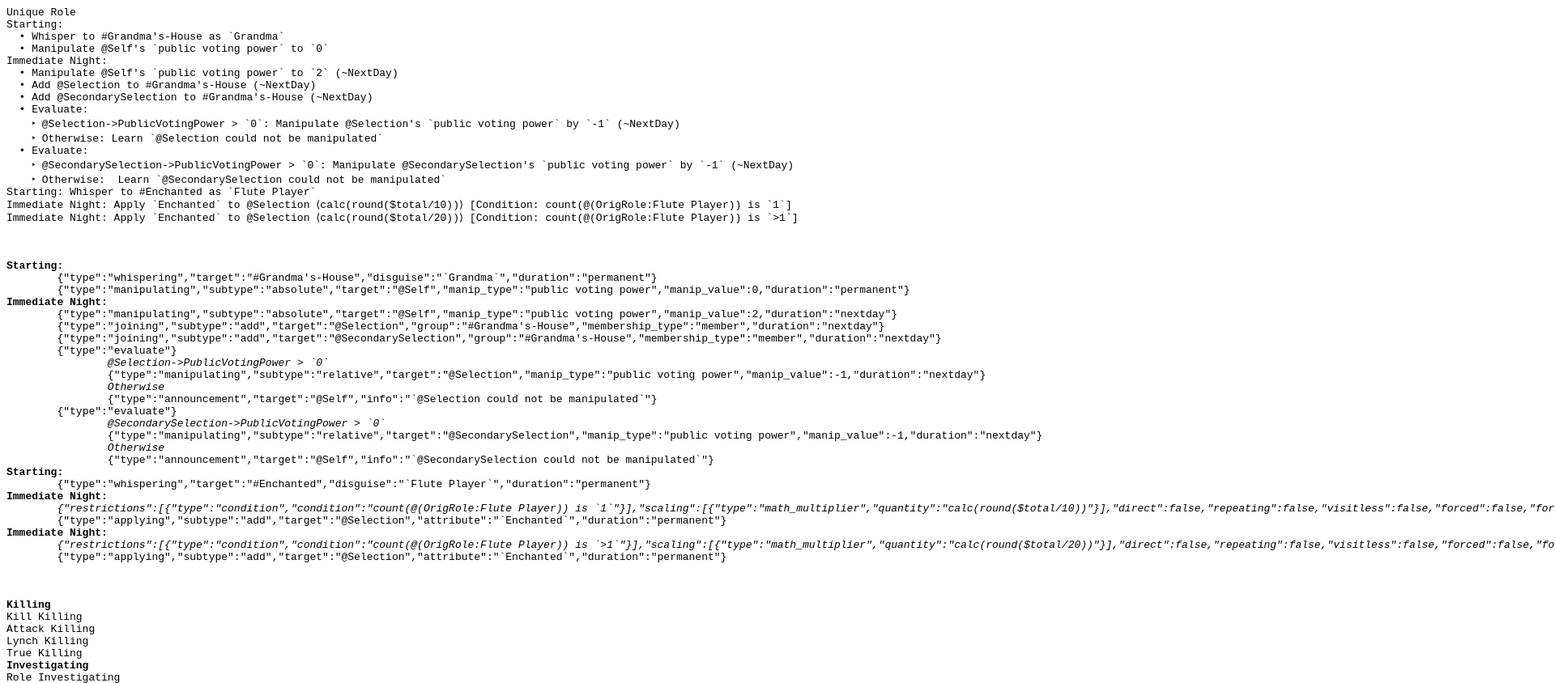
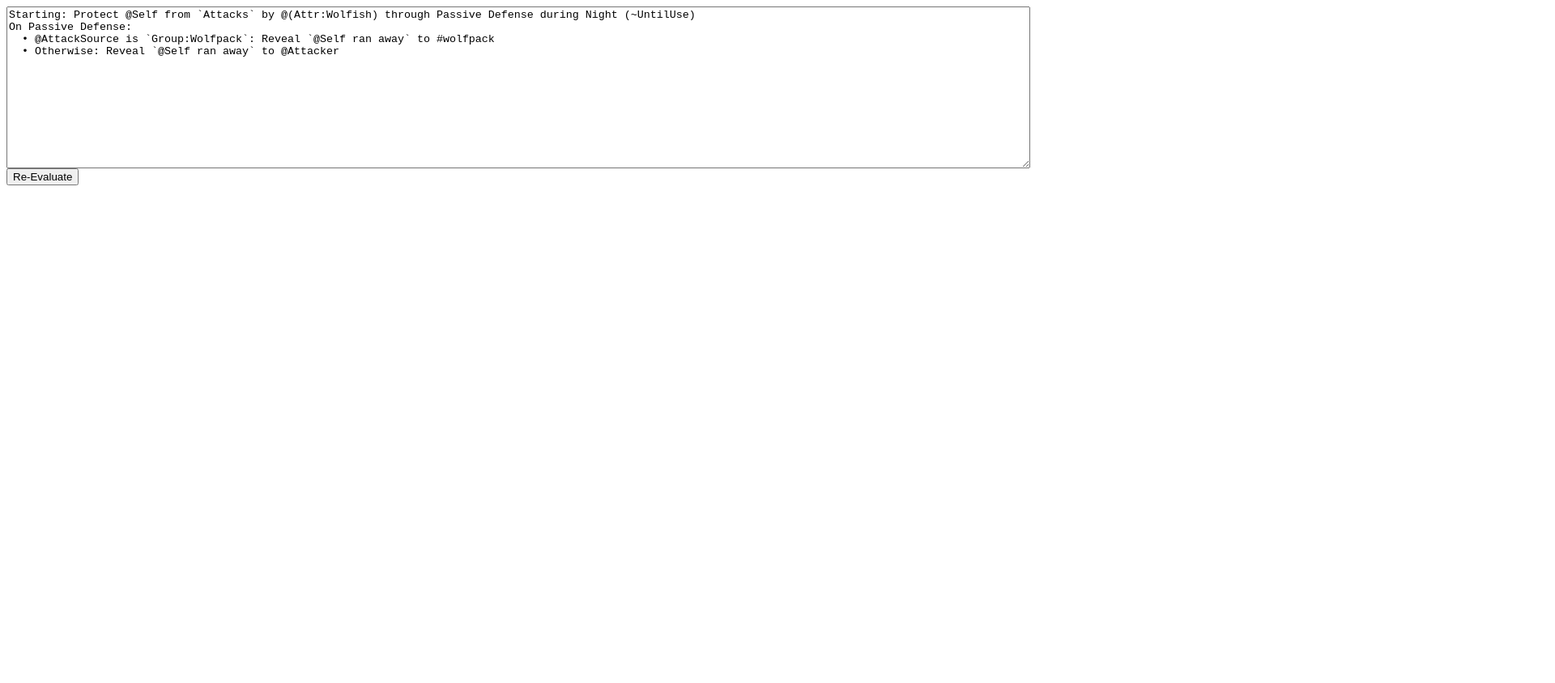
Before and after one commit to WerewolvesRevamped/WWR-Parser, a plain HTML site: page index.html in a window 1280 px wide. Shown: the top 844 px of the page at 81% size, 1920 px wide, since content can reach past the window. After the commit the page ends 800 px from the top, so only its background shows below. Drawn offline with Linux system fonts and the light colour scheme.

Commit message:
added user interface

```diff
--- a/index.html
+++ b/index.html
@@ -5,13 +5,28 @@
 </head>
 <body>
 
-<div class="input">
-</div>
+<textarea class="input" style="width:100%;height:200px">Starting: Protect @Self from `Attacks` by @(Attr:Wolfish) through Passive Defense during Night (~UntilUse)
+On Passive Defense:
+  • @AttackSource is `Group:Wolfpack`: Reveal `@Self ran away` to #wolfpack
+  • Otherwise: Reveal `@Self ran away` to @Attacker
+</textarea><br>
+
+<button onclick="roleTest(document.getElementsByClassName('input')[0].value.replace(/<\/>/g,'~'))">Re-Evaluate</button>
 
 <br>
 
-<div class="output">
+<div class="output" style="overflow-wrap: break-word;">
 </div>
+
+<style>
+.output > pre {
+    overflow-wrap: break-word;
+    width: 100vw;
+    left:0;
+    right:0;margin: 0px -100%;
+padding: 0 100%;
+}
+</style>
 
 <br>
 
--- a/script.js
+++ b/script.js
@@ -1,7 +1,11 @@
-let input = "Unique Role\nStarting:\n  • Whisper to #Grandma's-House as `Grandma`\n  • Manipulate @Self's `public voting power` to `0`\nImmediate Night:\n  • Manipulate @Self's `public voting power` to `2` (~NextDay)\n  • Add @Selection to #Grandma's-House (~NextDay)\n  • Add @SecondarySelection to #Grandma's-House (~NextDay)\n  • Evaluate:\n    ‣ @Selection->PublicVotingPower > `0`: Manipulate @Selection's `public voting power` by `-1` (~NextDay)\n    ‣ Otherwise: Learn `@Selection could not be manipulated`\n  • Evaluate:\n    ‣ @SecondarySelection->PublicVotingPower > `0`: Manipulate @SecondarySelection's `public voting power` by `-1` (~NextDay)\n    ‣ Otherwise:  Learn `@SecondarySelection could not be manipulated`\nStarting: Whisper to #Enchanted as `Flute Player`\nImmediate Night: Apply `Enchanted` to @Selection ⟨calc(round($total/10))⟩ [Condition: count(@(OrigRole:Flute Player)) is `1`]\nImmediate Night: Apply `Enchanted` to @Selection ⟨calc(round($total/20))⟩ [Condition: count(@(OrigRole:Flute Player)) is `>1`]";
+//let firstInput = "Unique Role\nStarting:\n  • Whisper to #Grandma's-House as `Grandma`\n  • Manipulate @Self's `public voting power` to `0`\nImmediate Night:\n  • Manipulate @Self's `public voting power` to `2` (~NextDay)\n  • Add @Selection to #Grandma's-House (~NextDay)\n  • Add @SecondarySelection to #Grandma's-House (~NextDay)\n  • Evaluate:\n    ‣ @Selection->PublicVotingPower > `0`: Manipulate @Selection's `public voting power` by `-1` (~NextDay)\n    ‣ Otherwise: Learn `@Selection could not be manipulated`\n  • Evaluate:\n    ‣ @SecondarySelection->PublicVotingPower > `0`: Manipulate @SecondarySelection's `public voting power` by `-1` (~NextDay)\n    ‣ Otherwise:  Learn `@SecondarySelection could not be manipulated`\nStarting: Whisper to #Enchanted as `Flute Player`\nImmediate Night: Apply `Enchanted` to @Selection ⟨calc(round($total/10))⟩ [Condition: count(@(OrigRole:Flute Player)) is `1`]\nImmediate Night: Apply `Enchanted` to @Selection ⟨calc(round($total/20))⟩ [Condition: count(@(OrigRole:Flute Player)) is `>1`]";
 
 window.onload = (event) => {
-    document.getElementsByClassName("input")[0].innerHTML = "<pre>" + input + "</pre>";
+    //roleTest(firstInput);
+};
+
+function roleTest(input) {
+    //document.getElementsByClassName("input")[0].innerHTML = "<pre>" + input + "</pre>";
 
     let abilityNames = abilitySubtype.substr(2, abilitySubtype.length - 3).split("|(").map(el => {
         let split = el.split(") ");
@@ -19,15 +23,8 @@ window.onload = (event) => {
 
     console.log(JSON.stringify(parsedRole));
     pretty = parsedRole.triggers.map(el => "<b>" + el.trigger + ":</b>\n\t" + (el.parameters?"<i>"+JSON.stringify(el.parameters)+"</i>\n\t":"") + el.abilities.map(el2 => { if(el2.sub_abilities) { let sa = el2.sub_abilities; delete el2.sub_abilities; return JSON.stringify(el2) + "\n\t\t" + sa.map(el3 => "<i>"+ el3.condition + "</i>\n\t\t" + JSON.stringify(el3.ability)).join("\n\t\t") } else { return JSON.stringify(el2); } }).join("\n\t") + "\n").join("");
-    document.getElementsByClassName("output")[0].innerHTML = "<pre>" + pretty + "</pre>";
-};
-
-
-
-
-let name = "";
-let unique = false;
-let triggers = [];
+    document.getElementsByClassName("output")[0].innerHTML = pretty.replace(/\n/g,"<br>").replace(/\t/g,"&nbsp;&nbsp;&nbsp;&nbsp;&nbsp;&nbsp;&nbsp;&nbsp;&nbsp;&nbsp;&nbsp;&nbsp;&nbsp;&nbsp;&nbsp;&nbsp;");
+}
 
 let actionTimings = ["Start Night","End Night","Start Day","End Day","Immediate Night","Immediate Day","End Phase","Start Phase","Immediate"];
 let passiveTriggers = ["Passive", "Passive End Day", "Passive End Night", "Passive Start Day", "Passive Start Night", "Passive Start Phase", "Passive End Phase"];
@@ -834,6 +831,7 @@ function parseTriggers(inputLines) {
     let curTriggerType = null;
     let curTrigger = [];
     let unique = false;
+    let triggers = [];
 
     while(inputLines.length > 0) {
         let curInputLine = inputLines.shift().trim();
```
